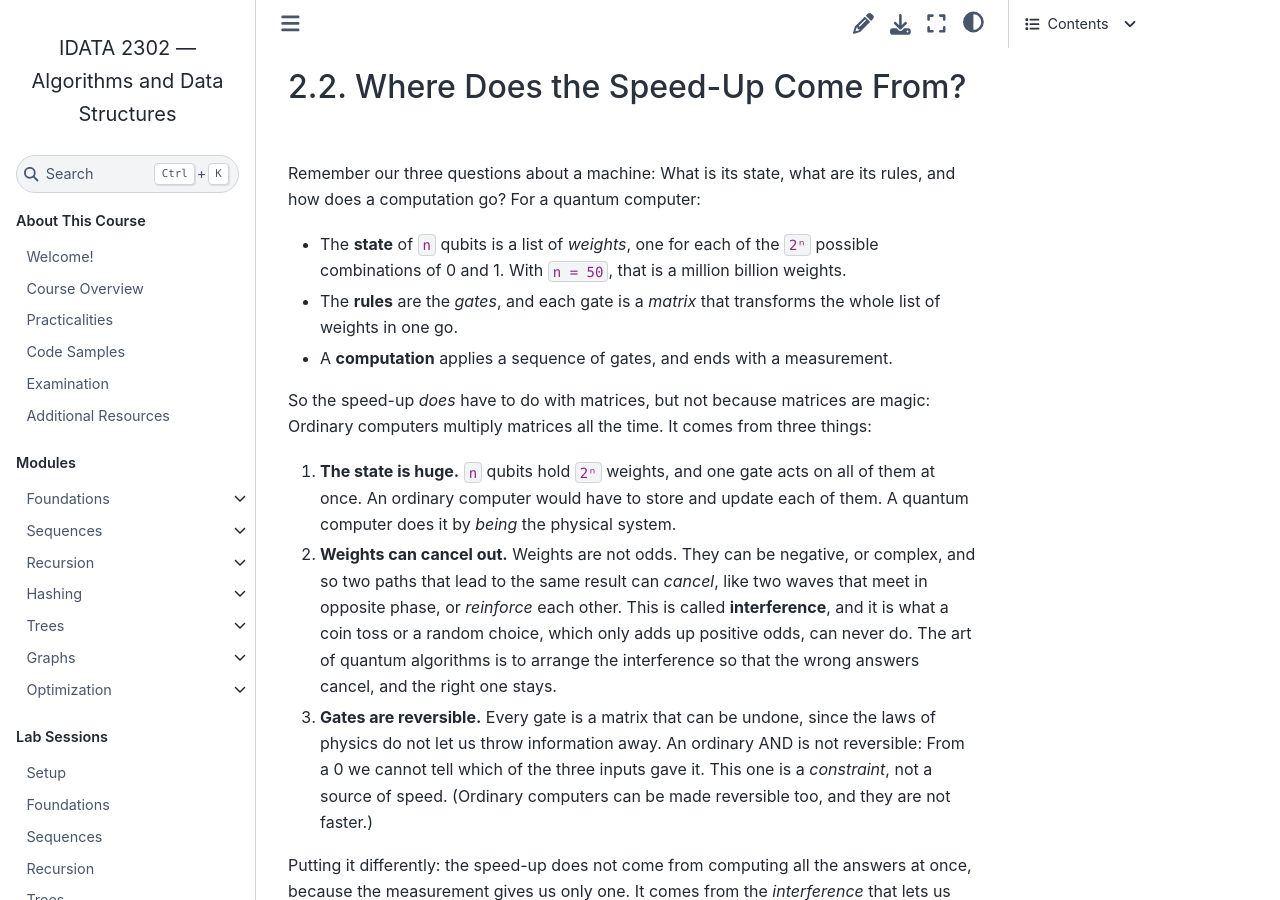
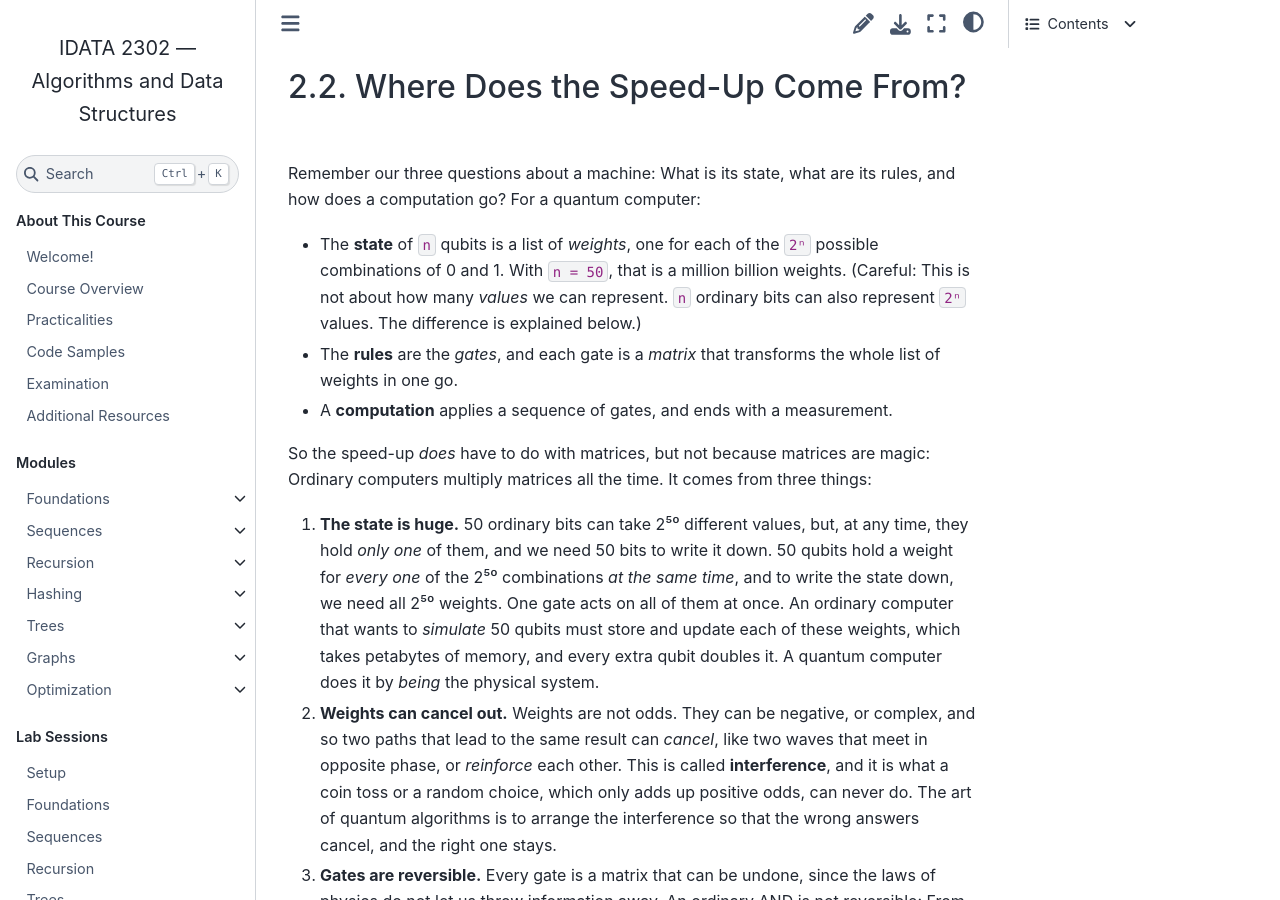
Before and after one commit to fchauvel/ntnu-idata2302-website, a Sphinx documentation site: the page built from source/beyond/quantum/index.rst, in a window 1280 px wide and 900 px high, scrolled down 2258 px. Built offline with Sphinx 7.4.7 and the Sphinx Book theme 1.1.4, drawn with Linux system fonts in a browser that asks for light colours.

Commit message:
content: explain what is special about the state of n qubits
Co-Authored-By: Claude Sonnet 5.5 <noreply@anthropic.com>

```diff
--- a/source/beyond/quantum/index.rst
+++ b/source/beyond/quantum/index.rst
@@ -94,7 +94,9 @@ and how does a computation go? For a quantum computer:
 
 - The **state** of ``n`` qubits is a list of *weights*, one for each of the ``2ⁿ``
   possible combinations of 0 and 1. With ``n = 50``, that is a million billion
-  weights.
+  weights. (Careful: This is not about how many *values* we can represent.
+  ``n`` ordinary bits can also represent ``2ⁿ`` values. The difference is explained
+  below.)
 - The **rules** are the *gates*, and each gate is a *matrix* that transforms the
   whole list of weights in one go.
 - A **computation** applies a sequence of gates, and ends with a measurement.
@@ -103,9 +105,13 @@ So the speed-up *does* have to do with matrices, but not because matrices are
 magic: Ordinary computers multiply matrices all the time. It comes from three
 things:
 
-1. **The state is huge.** ``n`` qubits hold ``2ⁿ`` weights, and one gate acts on
-   all of them at once. An ordinary computer would have to store and update each
-   of them. A quantum computer does it by *being* the physical system.
+1. **The state is huge.** 50 ordinary bits can take 2⁵⁰ different values, but, at any
+   time, they hold *only one* of them, and we need 50 bits to write it down. 50
+   qubits hold a weight for *every one* of the 2⁵⁰ combinations *at the same time*, and
+   to write the state down, we need all 2⁵⁰ weights. One gate acts on all of them at
+   once. An ordinary computer that wants to *simulate* 50 qubits must store and update
+   each of these weights, which takes petabytes of memory, and every extra qubit
+   doubles it. A quantum computer does it by *being* the physical system.
 2. **Weights can cancel out.** Weights are not odds. They can be negative, or
    complex, and so two paths that lead to the same result can *cancel*, like two
    waves that meet in opposite phase, or *reinforce* each other. This is called
```
